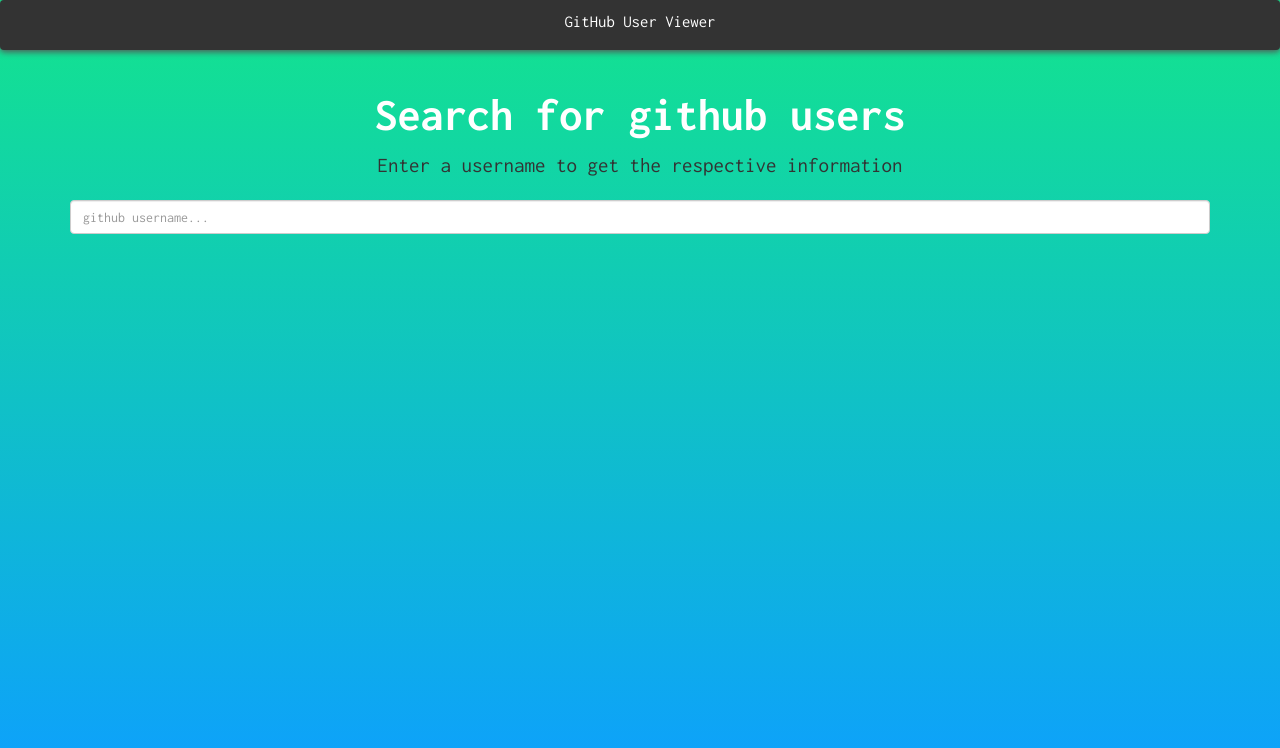
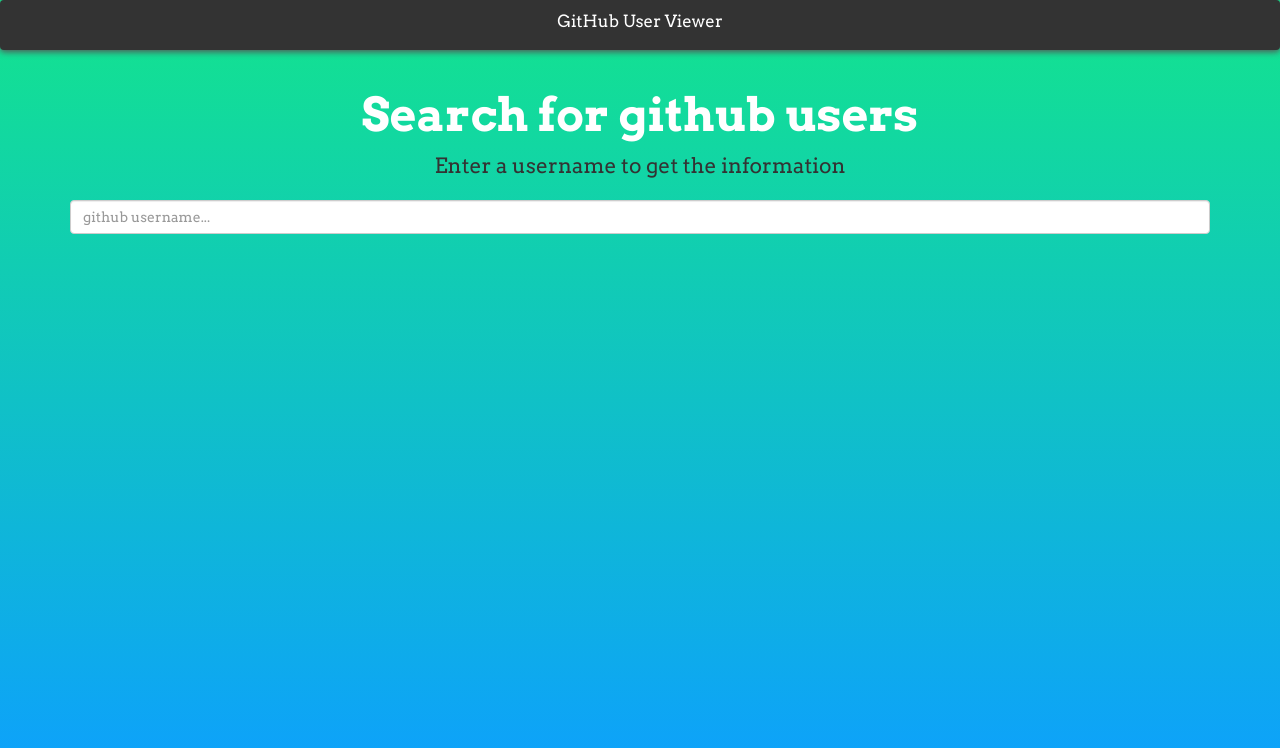
Before and after one commit to Luiquecruz/teste-front-2017-01, a website: page index.html in a window 1280 px wide. Drawn offline with nearby package versions, Linux system fonts and the light colour scheme.

Commit message:
estilo da fonte alterado

```diff
--- a/assets/css/main.min.css
+++ b/assets/css/main.min.css
@@ -1 +1 @@
-@import url("https://fonts.googleapis.com/css?family=Inconsolata:400,700");body{background:linear-gradient(to bottom,#13e38e 1%,#0d9fff 99%);background-attachment:fixed;background-repeat:no-repeat;font-family:"Inconsolata",monospace;color:#333}.navbar{box-shadow:0 2px 6px #555;background-color:#333;border:0}.navbar .logo{position:relative;top:10px;font-size:1.2em;color:#FFF}.modal .modal-header{background-color:#333;color:#FFF}.modal .modal-header .close{color:#FFF}.btn{box-shadow:1px 3px 8px #555;transition:all .5s,ease-in .15s;background-color:#333;border:0;opacity:.96;color:#FFF}.btn:hover,.btn:active{background-color:#FFF;color:#333}.btn span{margin-left:5px}.search-box h1{color:#FFF;font-weight:bold;font-size:3.3em}.search-box p{margin-top:10px}.error{background-color:#333;color:#FFF;padding:40px;border-radius:4px}.error h2{font-size:3.5em;font-weight:bold}.panel .panel-heading{background-color:#333;color:#FFF;margin:-1px;border:0}.panel .panel-body .avatar{box-shadow:0 2px 6px #555;width:100%;background-color:#333;border:0}
+@import url("https://fonts.googleapis.com/css?family=Arvo:400,700");body{background:linear-gradient(to bottom,#13e38e 1%,#0d9fff 99%);background-attachment:fixed;background-repeat:no-repeat;font-family:"Arvo",serif;color:#333}.navbar{box-shadow:0 2px 6px #555;background-color:#333;border:0}.navbar .logo{position:relative;top:10px;font-size:1.2em;color:#FFF}.modal .modal-header{background-color:#333;color:#FFF}.modal .modal-header .close{color:#FFF}.btn{box-shadow:1px 3px 8px #555;transition:all .5s,ease-in .15s;background-color:#333;border:0;opacity:.96;color:#FFF}.btn:hover,.btn:active{background-color:#FFF;color:#333}.btn span{margin-left:5px}.search-box h1{color:#FFF;font-weight:bold;font-size:3.3em}.search-box p{margin-top:10px}.error{box-shadow:0 2px 6px #555;background-color:#333;color:#FFF;padding:40px;border-radius:4px}.error h2{font-size:3.5em;font-weight:bold}.panel .panel-heading{background-color:#333;color:#FFF;margin:-1px;border:0}.panel .panel-body .avatar{box-shadow:0 2px 6px #555;width:100%;border:0}
--- a/assets/scss/style.scss
+++ b/assets/scss/style.scss
@@ -1,9 +1,8 @@
-@import url('https://fonts.googleapis.com/css?family=Inconsolata:400,700');
-
+@import url('https://fonts.googleapis.com/css?family=Arvo:400,700');
 
 // variables
 $gradient: linear-gradient(to bottom, #13E38E 1%,#0D9FFF 99%);
-$font: 'Inconsolata', monospace;;
+$font: 'Arvo', serif;
 $black: #333;
 $white: #FFF;
 $gold: #E8AE0C;
@@ -77,6 +76,7 @@
 
 // error styling
 .error {
+  @include material-2;
   background-color: $black;
   color: $white;
   padding: 40px;
@@ -101,7 +101,6 @@
     .avatar {
       @include material-2;
       width: 100%;
-      background-color: $black;
       border: none;
     }
 
--- a/index.html
+++ b/index.html
@@ -22,7 +22,7 @@
   <div class="container text-center">
     <div class="search-box">
       <h1>Search for github users</h1>
-      <p class="lead">Enter a username to get the respective information</p>
+      <p class="lead">Enter a username to get the information</p>
       <input type="text" name="serch" id="search" class="form-control" placeholder="github username...">
     </div>
   </div> <!-- end container -->
```
